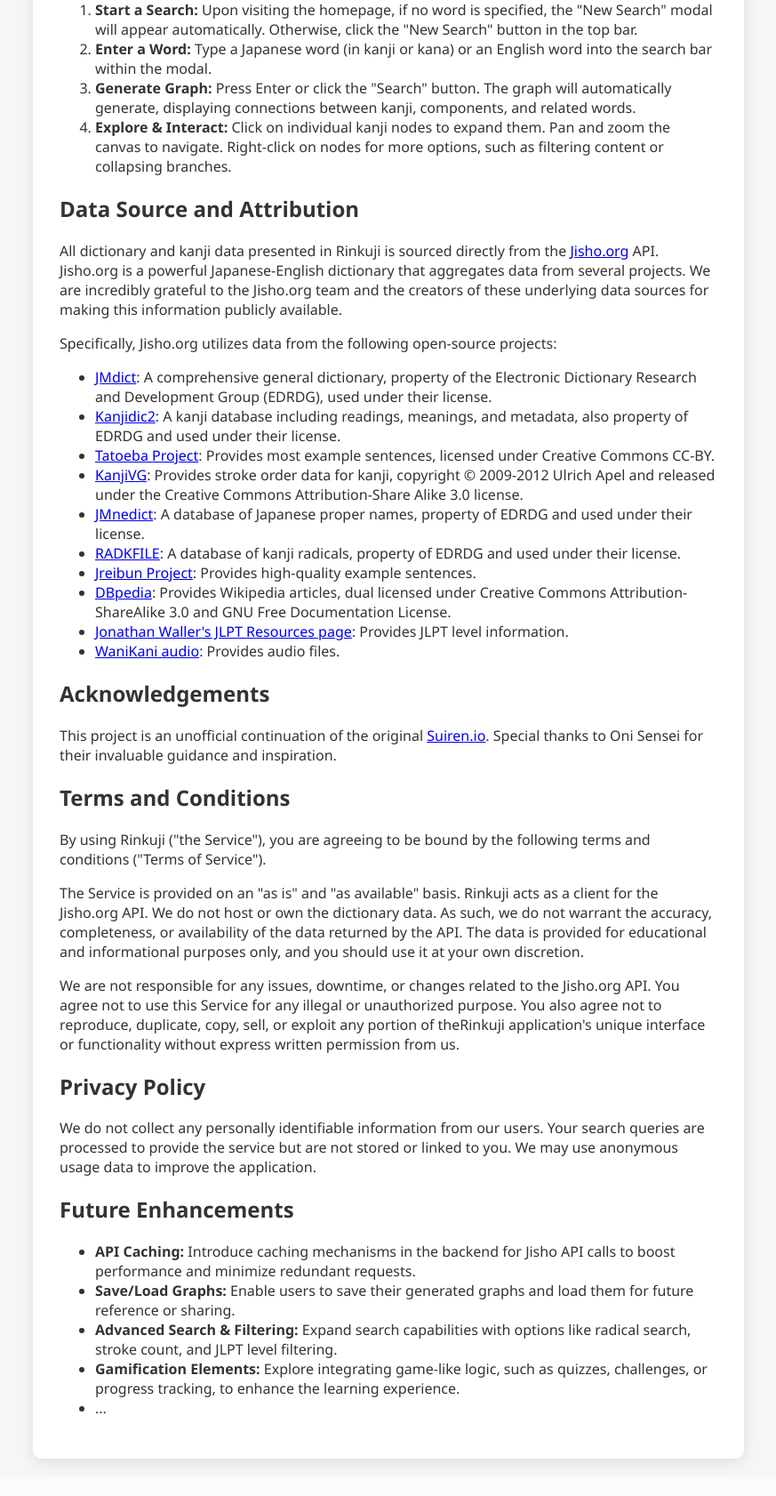
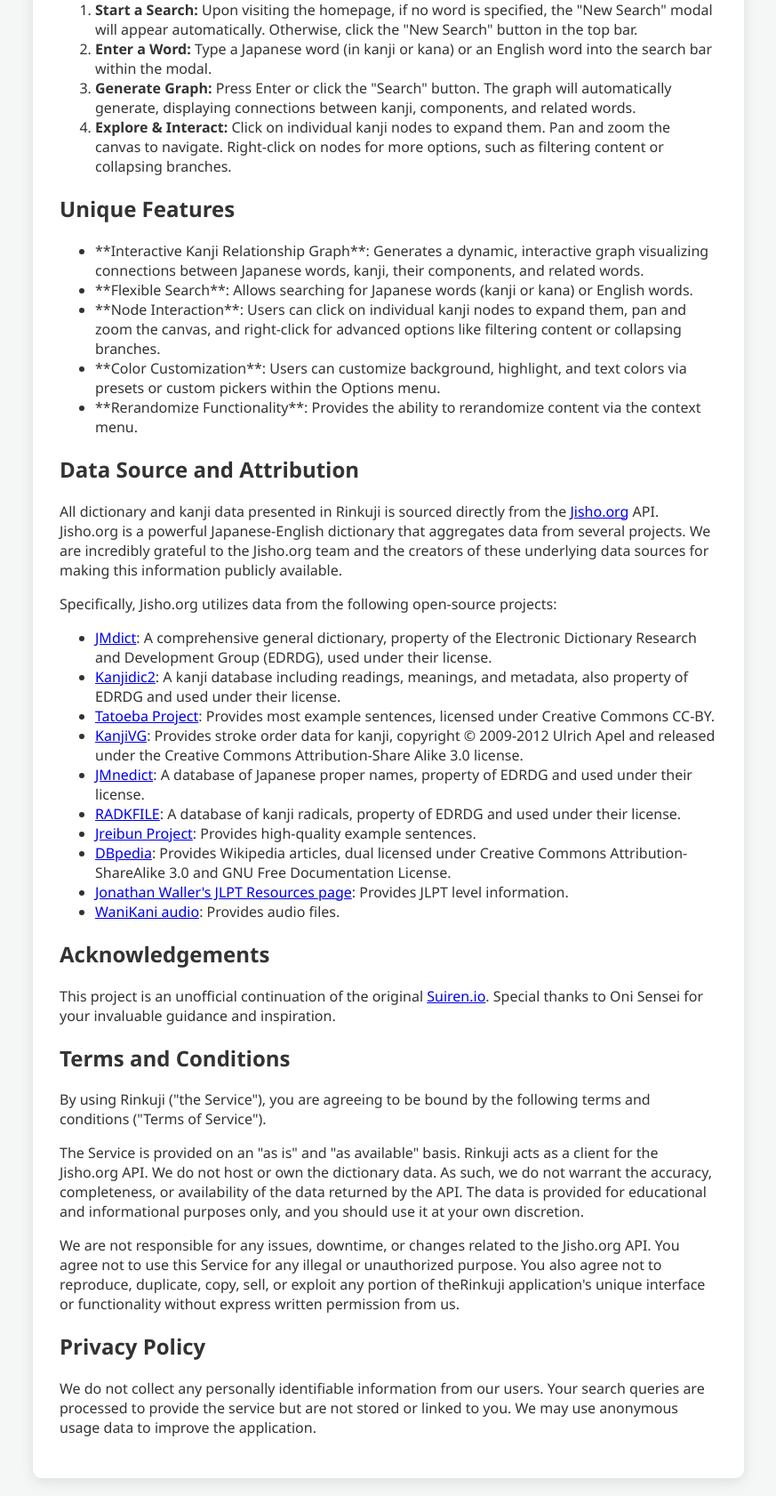
Before and after one commit to MashXP/Rinkuji, a Flask app: page /about in a window 1280 px wide. Shown: the part 420-2102 px from the top of the page at 89% size, without its empty margins (212-1085 px from the left). Before the commit the page ends 2069 px from the top, so only its background shows below. Run offline with Flask 3, Linux system fonts and the light colour scheme.

Commit message:
Enhance About page with unique features section and update acknowledgements
+ A readme wooh!

```diff
--- a/backend/templates/about.html
+++ b/backend/templates/about.html
@@ -35,6 +35,17 @@
         </section>
 
         <section class="about-section">
+            <h2>Unique Features</h2>
+            <ul>
+                <li>**Interactive Kanji Relationship Graph**: Generates a dynamic, interactive graph visualizing connections between Japanese words, kanji, their components, and related words.</li>
+                <li>**Flexible Search**: Allows searching for Japanese words (kanji or kana) or English words.</li>
+                <li>**Node Interaction**: Users can click on individual kanji nodes to expand them, pan and zoom the canvas, and right-click for advanced options like filtering content or collapsing branches.</li>
+                <li>**Color Customization**: Users can customize background, highlight, and text colors via presets or custom pickers within the Options menu.</li>
+                <li>**Rerandomize Functionality**: Provides the ability to rerandomize content via the context menu.</li>
+            </ul>
+        </section>
+
+        <section class="about-section">
             <h2>Data Source and Attribution</h2>
             <p>
                 All dictionary and kanji data presented in Rinkuji is sourced directly from the <a href="https://jisho.org/" target="_blank" rel="noopener noreferrer">Jisho.org</a> API. Jisho.org is a powerful Japanese-English dictionary that aggregates data from several projects. We are incredibly grateful to the Jisho.org team and the creators of these underlying data sources for making this information publicly available.
@@ -59,7 +70,7 @@
         <section class="about-section">
             <h2>Acknowledgements</h2>
             <p>
-                This project is an unofficial continuation of the original <a href="https://suiren.io/" target="_blank" rel="noopener noreferrer">Suiren.io</a>. Special thanks to Oni Sensei for their invaluable guidance and inspiration.
+                This project is an unofficial continuation of the original <a href="https://www.tofugu.com/japanese-learning-resources-database/suiren-io/" target="_blank" rel="noopener noreferrer">Suiren.io</a>. Special thanks to Oni Sensei for your invaluable guidance and inspiration.
             </p>
         </section>
 
@@ -83,16 +94,7 @@
             </p>
         </section>
 
-        <section id="todo-list" class="about-section">
-            <h2>Future Enhancements</h2>
-            <ul>
-                <li><strong>API Caching:</strong> Introduce caching mechanisms in the backend for Jisho API calls to boost performance and minimize redundant requests.</li>
-                <li><strong>Save/Load Graphs:</strong> Enable users to save their generated graphs and load them for future reference or sharing.</li>
-                <li><strong>Advanced Search & Filtering:</strong> Expand search capabilities with options like radical search, stroke count, and JLPT level filtering.</li>
-                <li><strong>Gamification Elements:</strong> Explore integrating game-like logic, such as quizzes, challenges, or progress tracking, to enhance the learning experience.</li>
-                <li>...</li>
-            </ul>
-        </section>
+
 
     </main>
 </body>
```
Also changed, not shown: CHANGELOG.md (added), frontend/README.md (added).
